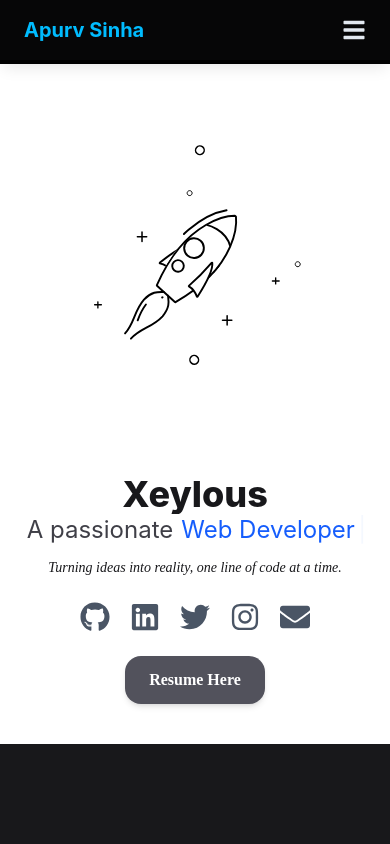
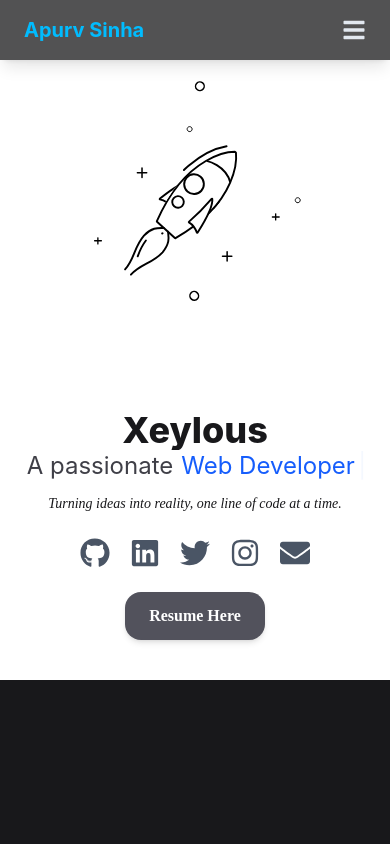
Before and after one commit to xeylous/portfolio, a Next.js app: page / in a window 390 px wide. Shown: the top 844 px of the page. Built offline with nearby package versions, Linux system fonts and the light colour scheme; a web font is replaced by a local one.

Commit message:
updated hero

```diff
--- a/src/app/layout.js
+++ b/src/app/layout.js
@@ -33,7 +33,7 @@ export default function RootLayout({ children }) {
       </head>
       <body className="bg-slate-900 text-slate-100">
         <Navbar />
-        <div className="pt-16">{children}</div>
+        <div className=" sm:pt-0 md:pt-16 lg:pt-16">{children}</div>
       </body>
     </html>
   );
```
